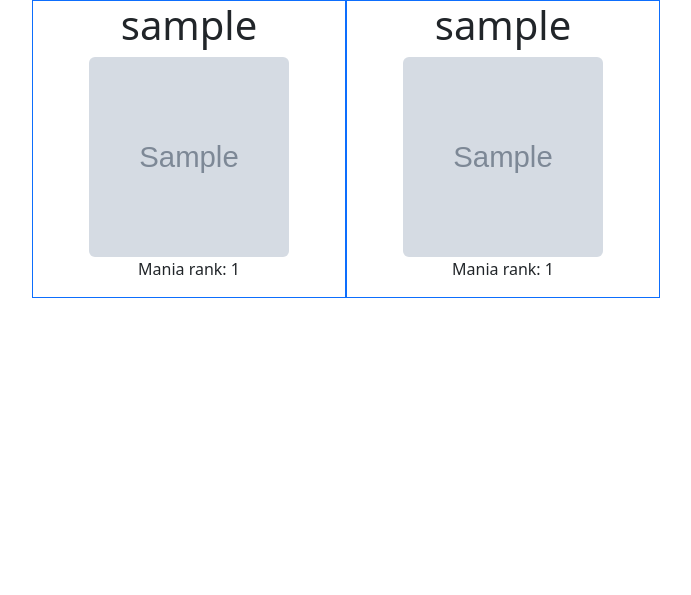
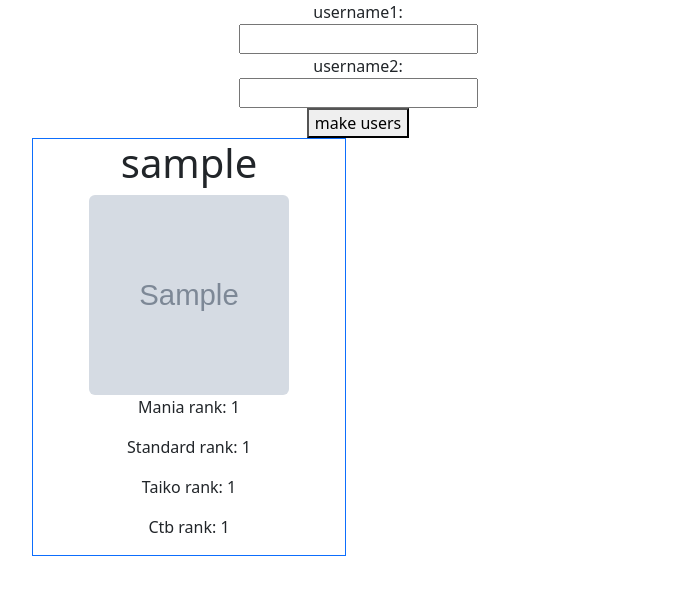
Before and after one commit to LiskIsBest/Osukinn, a Flask app: template backend/templates/home.html in a window 1280 px wide. Shown: the top 595 px of the page, without its empty margins (282-973 px from the left). Run offline with Flask 2, Linux system fonts and the light colour scheme; the template is opened without the code that fills it: most values are stand-ins (such as "Sample title", 1, 10 or a date in 2020); grey boxes marked "Sample" are stand-in pictures; parts of the project's set-up code (start-up, migrations or seed data) failed here and were passed over.

Commit message:
working prototype

```diff
--- a/backend/__init__.py
+++ b/backend/__init__.py
@@ -14,6 +14,14 @@ def create_app():
     )
     CORS(app)
     from . import osuStats
+
+    @app.template_filter('commafy')
+    def commafy(value):
+        if value == "No rank":
+            return "No rank"
+        else:
+            return format(int(value), ',d')
+
     app.register_blueprint(osuStats.views)
 
     return app
--- a/backend/templates/base.html
+++ b/backend/templates/base.html
@@ -4,7 +4,7 @@
     <meta charset="UTF-8" />
     <meta http-equiv="X-UA-Compatible" content="IE=edge" />
     <meta name="viewport" content="width=device-width, initial-scale=1.0" />
-    <title>{%block title%}{%endblock%}</title>
+    <title>Who is better</title>
     <link
       href="https://cdn.jsdelivr.net/npm/bootstrap@5.2.0/dist/css/bootstrap.min.css"
       rel="stylesheet"
@@ -13,11 +13,37 @@
     />
   </head>
   <body>
+    <div>
+      <form class="col-12 text-center" method='get', action='/'>
+        <label for="username1">username1: </label><br />
+        <input type="text" id="username1" name="username1" /><br />
+        <label for="username2">username2:</label><br />
+        <input type="text" id="username2" name="username2" /><br />
+        <button>make users</button>
+      </form>
+    </div>
     <div class="container-fluid row">
-        <div class="col-lg-3"></div>
-        <div class="col-lg-3 col-md-6 col-sm-6 border border-primary" id="userOne">{% block firstUser %} {% endblock %}</div>
-        <div class="col-lg-3 col-md-6 col-sm-6 border border-primary" id="userTwo">{% block secondUser %} {% endblock %}</div>
-        <div class="col-lg-3"></div>
+      <div class="col-lg-3"></div>
+      {% for user in userList %}
+      <div
+        class="col-lg-3 col-md-6 col-sm-6 border border-primary"
+        id="userOne"
+      >
+        <h1 class="text-center">{{ user.username }}</h1>
+        <img
+          src="{{ user.avatar_url }}"
+          class="rounded mx-auto d-block"
+          alt=""
+          width="200px"
+          height="200px"
+        />
+        <p class="text-center">Mania rank: {{ user.mania_rank | commafy }}</p>
+        <p class="text-center">Standard rank: {{ user.std_rank | commafy }}</p>
+        <p class="text-center">Taiko rank: {{ user.taiko_rank | commafy }}</p>
+        <p class="text-center">Ctb rank: {{ user.ctb_rank | commafy }}</p>
+      </div>
+      {% endfor %}
+      <div class="col-lg-3"></div>
     </div>
   </body>
   <script
--- a/backend/templates/home.html
+++ b/backend/templates/home.html
@@ -8,10 +8,31 @@ Home
 <h1 class="text-center">{{ user1.username }}</h1>
 <img src="{{ user1.avatar_url }}" class="rounded mx-auto d-block" alt="" width="200px" height="200px">
 <p class="text-center">Mania rank: {{ user1.mania_rank }}</p>
+<p class="text-center">Standard rank: {{ user1.std_rank }}</p>
+<p class="text-center">Taiko rank: {{ user1.taiko_rank }}</p>
+<p class="text-center">Ctb rank: {{ user1.ctb_rank }}</p>
 {%endblock%}
 
 {%block secondUser%}
 <h1 class="text-center">{{ user2.username }}</h1>
 <img src="{{ user2.avatar_url }}" class="rounded mx-auto d-block" alt="" width="200px" height="200px">
 <p class="text-center">Mania rank: {{ user2.mania_rank }}</p>
+<p class="text-center">Standard rank: {{ user2.std_rank }}</p>
+<p class="text-center">Taiko rank: {{ user2.taiko_rank }}</p>
+<p class="text-center">Ctb rank: {{ user2.ctb_rank }}</p>
 {%endblock%}
+
+{# {% block firstUser %}
+
+{% for user in userList %}
+<div class="container-fluid row">
+    <h1 class="text-center">{{user.username}}</h1>
+    <img src="{{ user.avatar_url }}" class="rounded mx-auto d-block" alt="" width="200px" height="200px">
+    <p class="text-center">Mania rank: {{user.mania_rank}}</p>
+    <p class="text-center">Standard rank: {{user.std_rank}}</p>
+    <p class="text-center">Taiko rank: {{user.taiko_rank}}</p>
+    <p class="text-center">Ctb rank: {{user.ctb_rank}}</p>
+</div>
+{% endfor %}
+
+{% endblock %} #}
--- /dev/null
+++ b/test.py
@@ -0,0 +1,3 @@
+x = lambda x : 5 if 5 == 5 else 10
+x = x(x)
+print(x)
```
Also changed, not shown: backend/osuStats.py (+16 -39 lines).
